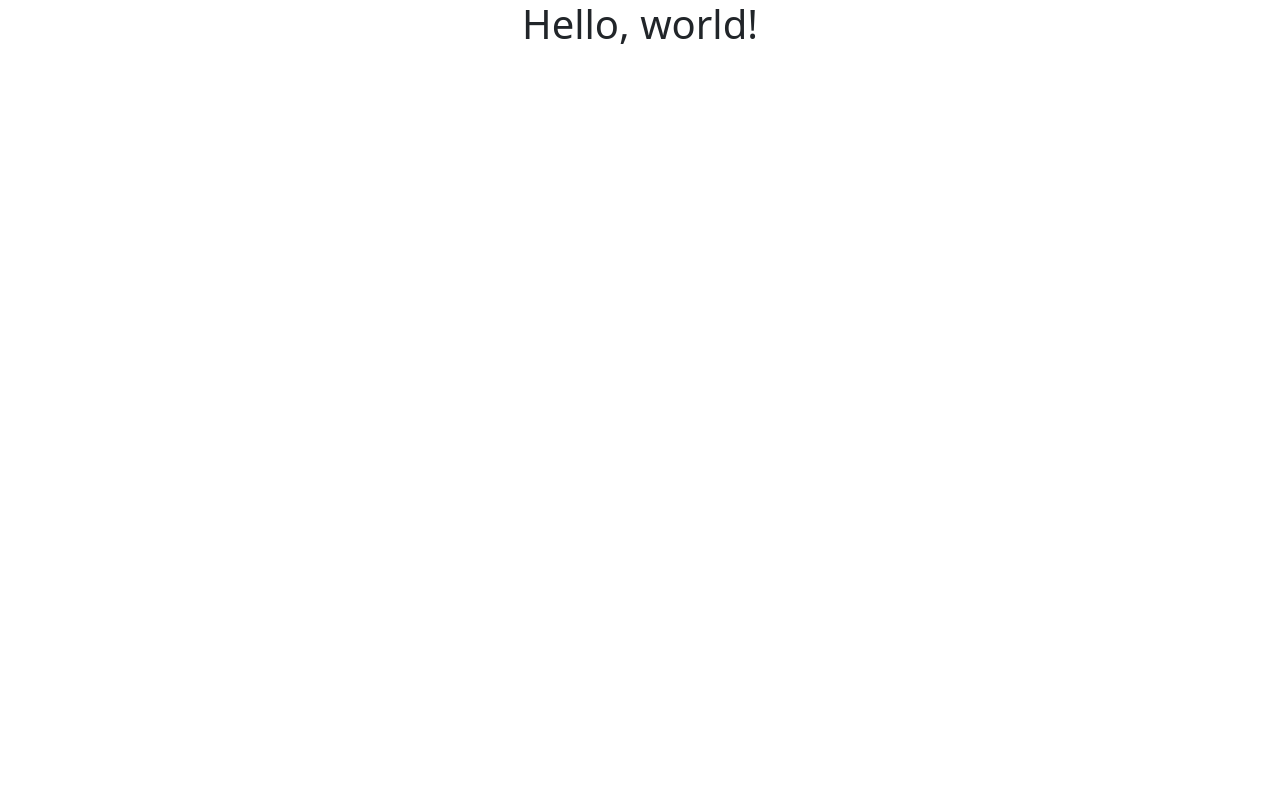
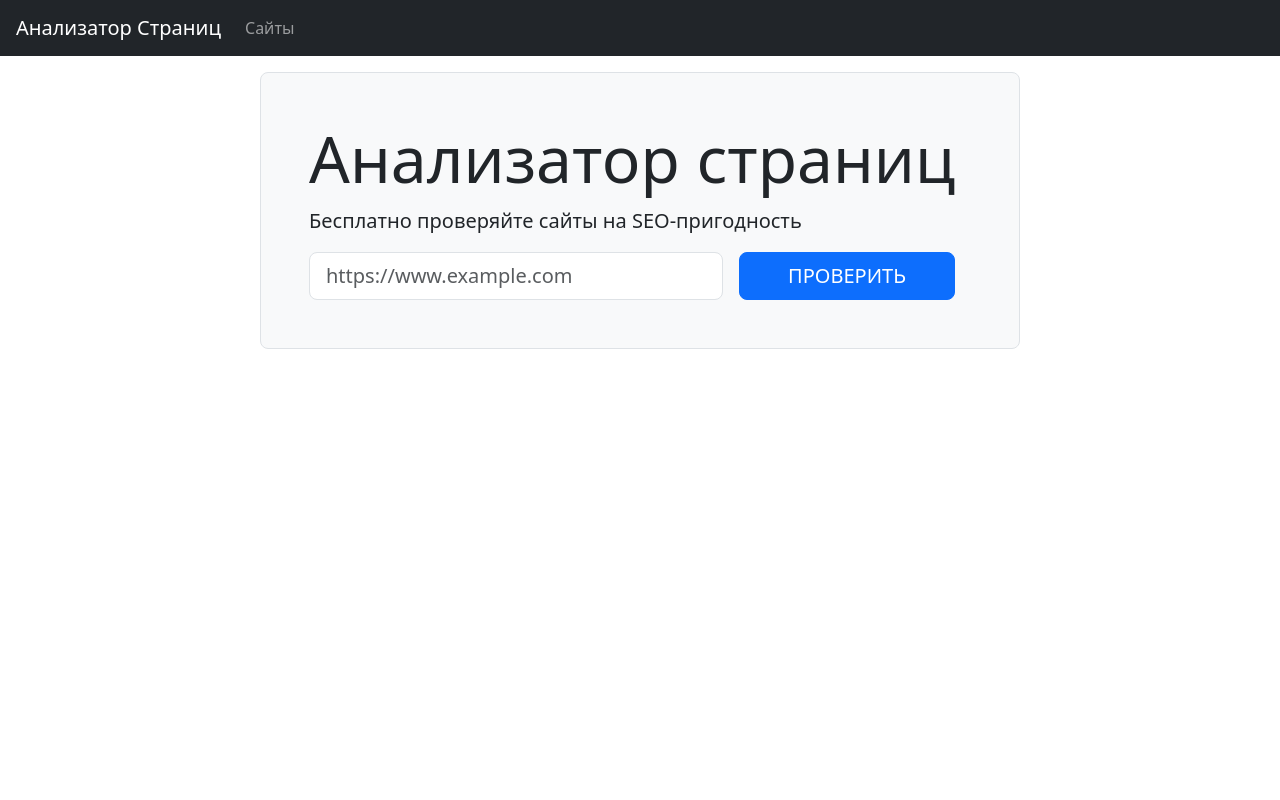
Before and after one commit to NevermoreKatana/python-project-83, a Flask app: page / in a window 1280 px wide. Before the commit the page is almost empty. Run offline with Flask 3, Linux system fonts and the light colour scheme.

Commit message:
update '/' page

```diff
--- a/page_analyzer/templates/index.html
+++ b/page_analyzer/templates/index.html
@@ -1,15 +1,38 @@
-<!doctype html>
-<html lang="en">
-  <head>
-    <meta charset="utf-8">
-    <meta name="viewport" content="width=device-width, initial-scale=1">
-    <title>Bootstrap demo</title>
-    <link href="https://cdn.jsdelivr.net/npm/bootstrap@5.3.2/dist/css/bootstrap.min.css" rel="stylesheet" integrity="sha384-T3c6CoIi6uLrA9TneNEoa7RxnatzjcDSCmG1MXxSR1GAsXEV/Dwwykc2MPK8M2HN" crossorigin="anonymous">
-  </head>
-  <body>
-  <div class="d-flex justify-content-center">
-    <h1 >Hello, world!</h1>
+<!DOCTYPE html>
+<html lang="ru">
+<head>
+   <meta charset="utf-8">
+        <title>Анализатор страниц</title>
+    <link rel="stylesheet" href="https://cdn.jsdelivr.net/npm/bootstrap@5.3.0/dist/css/bootstrap.min.css">
+</head>
+<body class="min-vh-100 d-flex flex-column">
+<header class="flex-shrink-0">
+    <nav class="navbar navbar-expand-md navbar-dark bg-dark px-3">
+        <a class="navbar-brand" href="/">Анализатор Страниц</a>
+        <div id="navbarNav">
+            <ul class="navbar-nav">
+                <li class="nav-item">
+                    <a class="nav-link " href="/">Сайты</a>
+                </li>
+            </ul>
+        </div>
+    </nav>
+</header>
+<main class="flex-grow-1">
+    <div class="container-lg mt-3">
+        <h1></h1>
+        <div class="row">
+            <div class="col-12 col-md-10 col-lg-8 mx-auto border rounded-3 bg-light p-5">
+                <h1 class="display-3">Анализатор страниц</h1>
+                <p class="lead"> Бесплатно проверяйте сайты на SEO-пригодность</p>
+                <form action="/" method="post" class="d-flex justify-content-center">
+                    <input type="text" name="url" placeholder="https://www.example.com" class="form-control form-control-lg">
+                    <input type="submit" class="btn btn-primary  btn-lg ms-3 px-5 text-uppercase mx-3" value="Проверить">
+                </form>
+            </div>
+        </div>
     </div>
-    <script src="https://cdn.jsdelivr.net/npm/bootstrap@5.3.2/dist/js/bootstrap.bundle.min.js" integrity="sha384-C6RzsynM9kWDrMNeT87bh95OGNyZPhcTNXj1NW7RuBCsyN/o0jlpcV8Qyq46cDfL" crossorigin="anonymous"></script>
-  </body>
+</main>
+    <script src="https://cdn.jsdelivr.net/npm/bootstrap@5.3.0/dist/js/bootstrap.min.js"></script>
+</body>
 </html>
```
